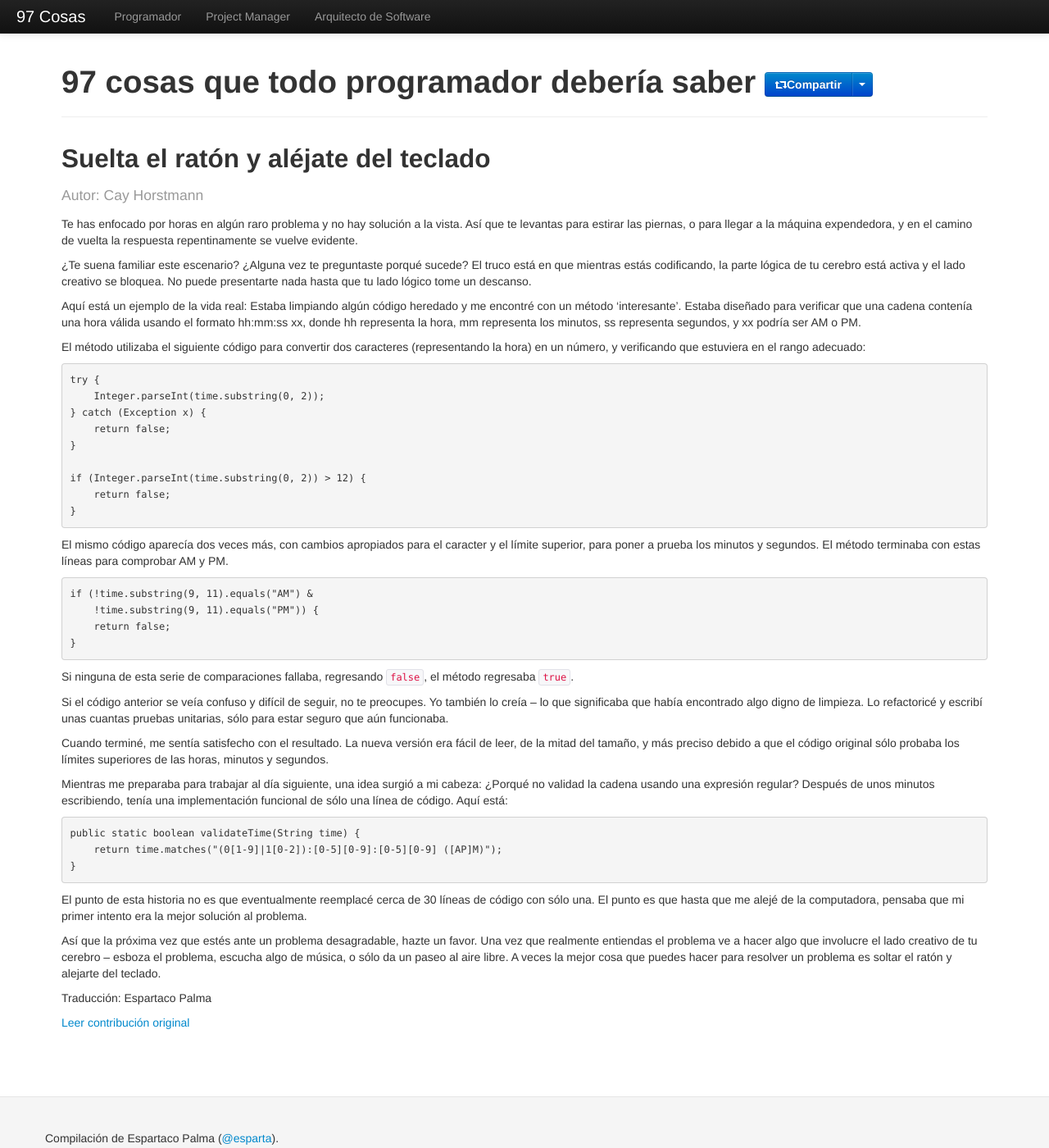
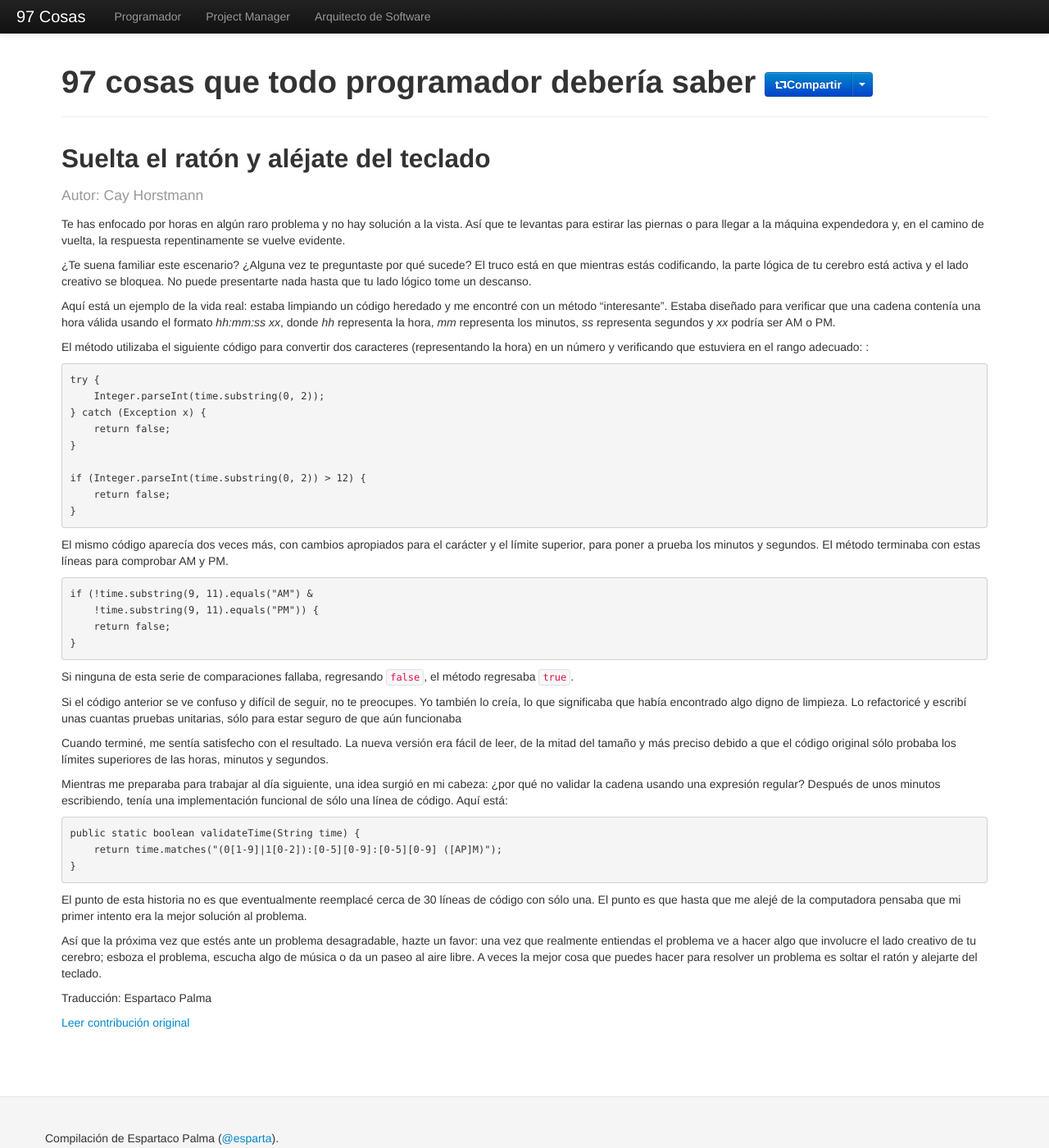
Before and after one commit to esparta/97cosas, a Jekyll site: the page built from programador/suelta-raton-alejate-teclado.md, in a window 1280 px wide and 1400 px high. Shown: the whole window at 82% size. Built offline with Jekyll 4.4.1, drawn with Linux system fonts in a browser that asks for light colours; comment, search, counter and statistics services are not loaded.

Commit message:
Spelling corrections on suelta-raton-alejate-teclado

```diff
--- a/programador/suelta-raton-alejate-teclado.md
+++ b/programador/suelta-raton-alejate-teclado.md
@@ -8,24 +8,24 @@ original: http://programmer.97things.oreilly.com/wiki/index.php/Put_the_Mouse_Do
 ---
 
 Te has enfocado por horas en algún raro problema y no hay solución a la
-vista. Así que te levantas para estirar las piernas, o para llegar a la
-máquina expendedora, y en el camino de vuelta la respuesta
+vista. Así que te levantas para estirar las piernas o para llegar a la
+máquina expendedora y, en el camino de vuelta, la respuesta
 repentinamente se vuelve evidente.
 
-¿Te suena familiar este escenario? ¿Alguna vez te preguntaste porqué
+¿Te suena familiar este escenario? ¿Alguna vez te preguntaste por qué
 sucede? El truco está en que mientras estás codificando, la parte lógica
 de tu cerebro está activa y el lado creativo se bloquea. No puede
 presentarte nada hasta que tu lado lógico tome un descanso.
 
-Aquí está un ejemplo de la vida real: Estaba limpiando algún código
-heredado y me encontré con un método 'interesante'. Estaba diseñado para
+Aquí está un ejemplo de la vida real: estaba limpiando un código
+heredado y me encontré con un método “interesante”. Estaba diseñado para
 verificar que una cadena contenía una hora válida usando el formato
-hh:mm:ss xx, donde hh representa la hora, mm representa los minutos, ss
-representa segundos, y xx podría ser AM o PM.
+_hh:mm:ss xx_, donde _hh_ representa la hora, _mm_ representa los
+minutos, _ss_ representa segundos y _xx_ podría ser AM o PM.
 
 El método utilizaba el siguiente código para convertir dos caracteres
-(representando la hora) en un número, y verificando que estuviera en el
-rango adecuado:
+(representando la hora) en un número y verificando que estuviera en el
+rango adecuado: :
 
     try {
         Integer.parseInt(time.substring(0, 2));
@@ -39,7 +39,7 @@ rango adecuado:
 
 
 El mismo código aparecía dos veces más, con cambios apropiados para el
-caracter y el límite superior, para poner a prueba los minutos y
+carácter y el límite superior, para poner a prueba los minutos y
 segundos. El método terminaba con estas líneas para comprobar AM y PM.
 
 
@@ -52,18 +52,18 @@ segundos. El método terminaba con estas líneas para comprobar AM y PM.
 Si ninguna de esta serie de comparaciones fallaba, regresando `false`,
 el método regresaba `true`.
 
-Si el código anterior se veía confuso y difícil de seguir, no te
-preocupes. Yo también lo creía -- lo que significaba que había
-encontrado algo digno de limpieza. Lo refactoricé y escribí unas cuantas
-pruebas unitarias, sólo para estar seguro que aún funcionaba.
+Si el código anterior se ve confuso y difícil de seguir, no te
+preocupes. Yo también lo creía, lo que significaba que había encontrado
+algo digno de limpieza. Lo refactoricé y escribí unas cuantas pruebas
+unitarias, sólo para estar seguro de que aún funcionaba
 
 Cuando terminé, me sentía satisfecho con el resultado. La nueva versión
-era fácil de leer, de la mitad del tamaño, y más preciso debido a que el
+era fácil de leer, de la mitad del tamaño y más preciso debido a que el
 código original sólo probaba los límites superiores de las horas,
 minutos y segundos.
 
-Mientras me preparaba para trabajar al día siguiente, una idea surgió a
-mi cabeza: ¿Porqué no validad la cadena usando una expresión regular?
+Mientras me preparaba para trabajar al día siguiente, una idea surgió en
+mi cabeza: ¿por qué no validar la cadena usando una expresión regular?
 Después de unos minutos escribiendo, tenía una implementación funcional
 de sólo una línea de código. Aquí está:
 
@@ -75,12 +75,12 @@ de sólo una línea de código. Aquí está:
 
 El punto de esta historia no es que eventualmente reemplacé cerca de 30
 líneas de código con sólo una. El punto es que hasta que me alejé de la
-computadora, pensaba que mi primer intento era la mejor solución al
+computadora pensaba que mi primer intento era la mejor solución al
 problema.
 
 Así que la próxima vez que estés ante un problema desagradable, hazte un
-favor. Una vez que realmente entiendas el problema ve a hacer algo que
-involucre el lado creativo de tu cerebro -- esboza el problema, escucha
-algo de música, o sólo da un paseo al aire libre. A veces la mejor cosa
-que puedes hacer para resolver un problema es soltar el ratón y alejarte
-del teclado.
+favor: una vez que realmente entiendas el problema ve a hacer algo que
+involucre el lado creativo de tu cerebro; esboza el problema, escucha
+algo de música o da un paseo al aire libre. A veces la mejor cosa que
+puedes hacer para resolver un problema es soltar el ratón y alejarte del
+teclado.
```
